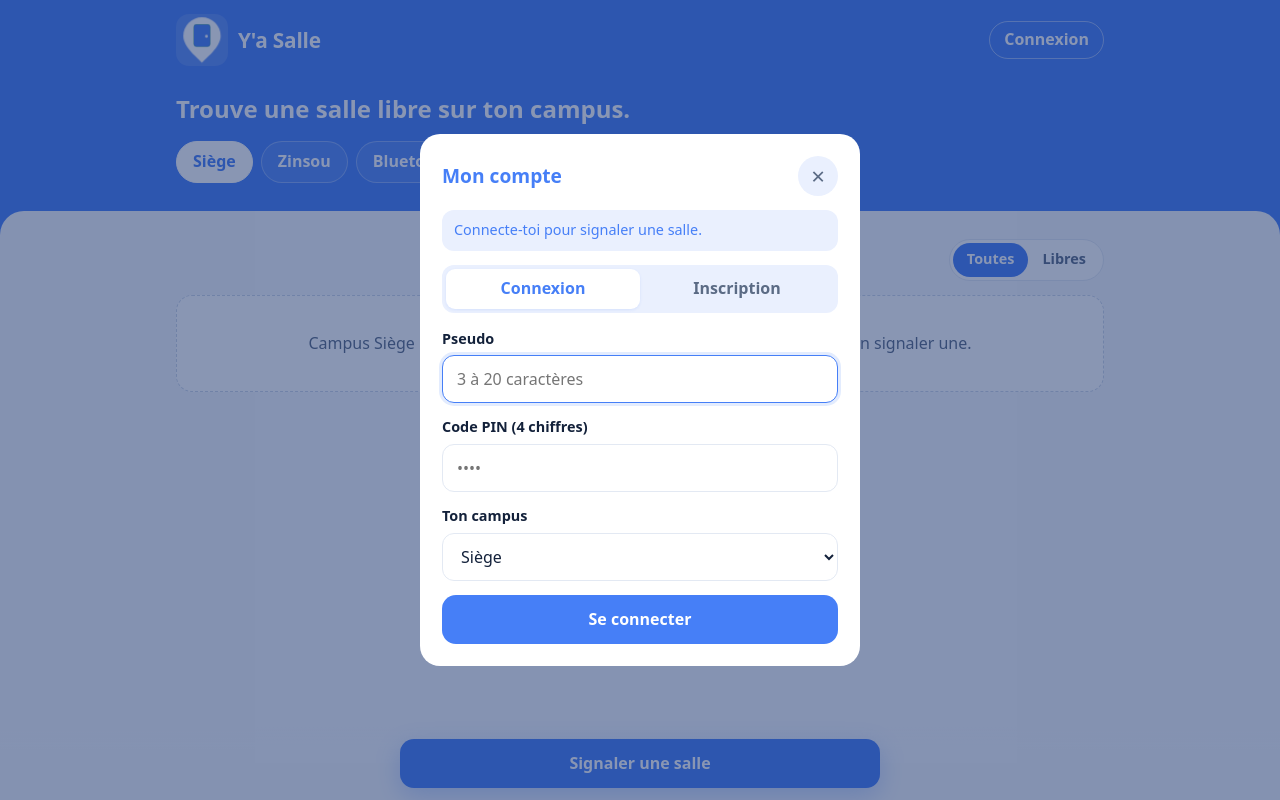
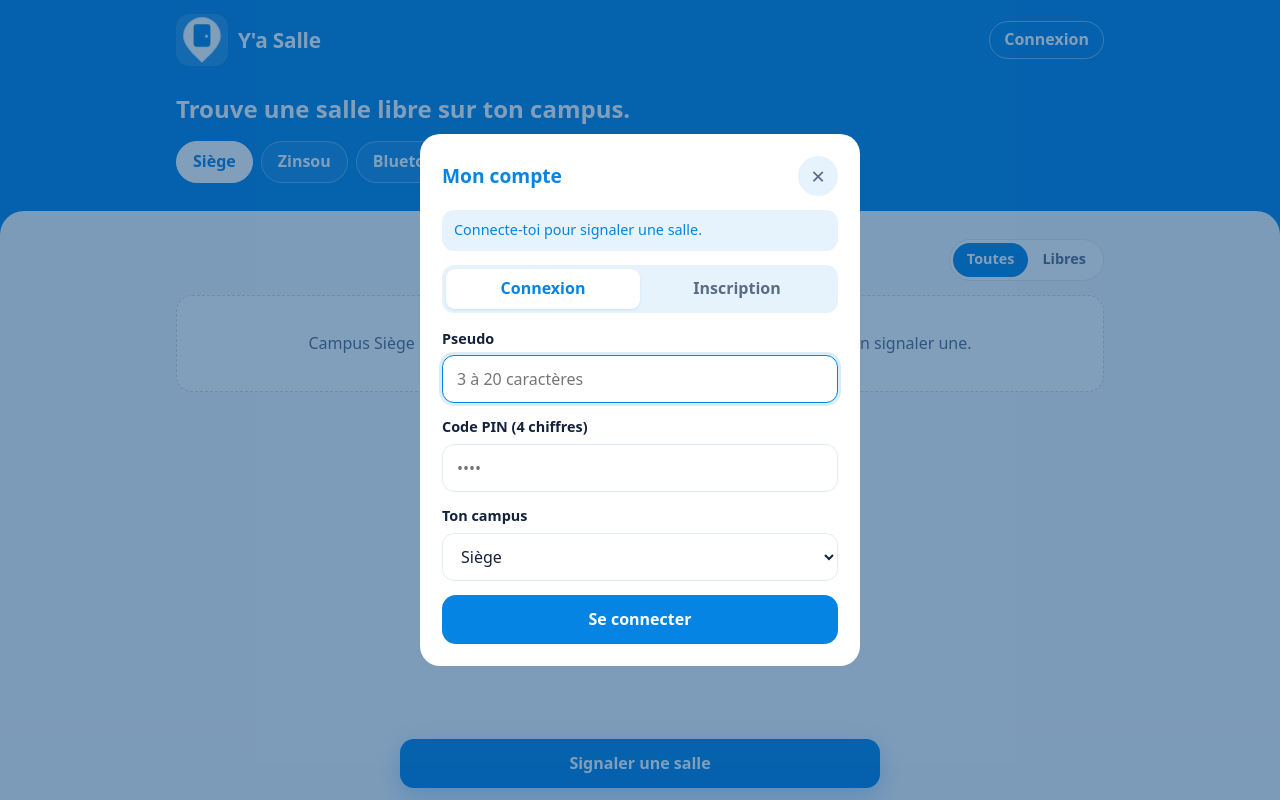
Before and after one commit to hanieljean42-eng/ya-salle, a plain HTML site: page index.html in a window 1280 px wide. Both pictures are taken after a click on the button "Signaler une salle". Drawn offline with Linux system fonts and the light colour scheme.

Commit message:
IUAのシャツの空色 #0684e3 に統一 (v1.0.4)
Co-Authored-By: Paul Jean <hanieljea@gmail.com>

```diff
--- a/app.js
+++ b/app.js
@@ -310,7 +310,7 @@ document.querySelectorAll('dialog').forEach(dialog => {
   dialog.addEventListener('click', e => { if (e.target === dialog || e.target.closest('[data-close]')) dialog.close(); });
 });
 
-const APP_VERSION = '1.0.3';
+const APP_VERSION = '1.0.4';
 async function checkUpdate() {
   if (!APP_VERSION || APP_VERSION.startsWith('__')) return;
   try {
--- a/index.html
+++ b/index.html
@@ -5,7 +5,7 @@
   <meta name="viewport" content="width=device-width, initial-scale=1, viewport-fit=cover">
   <title>Y'a Salle — Trouver une salle libre à l'IUA</title>
   <meta name="description" content="Trouvez une salle libre sur les campus de l'Institut Universitaire d'Abidjan.">
-  <meta name="theme-color" content="#467ff7">
+  <meta name="theme-color" content="#0684e3">
 </head>
 <body>
   <header class="hero">
--- a/style.css
+++ b/style.css
@@ -1,8 +1,8 @@
 :root {
-  --blue: #467ff7;
-  --blue-dark: #2f63e0;
-  --blue-mid: #7fa3fa;
-  --blue-soft: #eaf0fe;
+  --blue: #0684e3;
+  --blue-dark: #056fc4;
+  --blue-mid: #4da9f0;
+  --blue-soft: #e6f3fd;
   --free: #1f9d55;
   --free-soft: #e8f6ee;
   --busy: #d64545;
@@ -32,7 +32,7 @@ button { cursor: pointer; touch-action: manipulation; }
 :focus-visible {
   outline: 3px solid rgba(255, 255, 255, .85);
   outline-offset: 2px;
-  box-shadow: 0 0 0 5px rgba(70, 127, 247, .45);
+  box-shadow: 0 0 0 5px rgba(6, 132, 227, .45);
 }
 
 /* En-tête bleu */
@@ -185,7 +185,7 @@ button { cursor: pointer; touch-action: manipulation; }
   padding: 12px 16px calc(12px + var(--safe-bottom));
   background: linear-gradient(to top, #f6f8fc 70%, rgba(246, 248, 252, 0));
 }
-.action-bar .btn { max-width: 480px; margin: 0 auto; display: block; box-shadow: 0 8px 24px rgba(70, 127, 247, .28); }
+.action-bar .btn { max-width: 480px; margin: 0 auto; display: block; box-shadow: 0 8px 24px rgba(6, 132, 227, .28); }
 
 /* Fenêtres : feuille du bas sur mobile */
 .modal {
@@ -198,7 +198,7 @@ button { cursor: pointer; touch-action: manipulation; }
   overflow-y: auto;
 }
 .modal[open] { animation: sheet-up .22s ease-out; }
-.modal::backdrop { background: rgba(20, 46, 105, .5); }
+.modal::backdrop { background: rgba(4, 64, 120, .5); }
 .modal-body { padding: 20px 18px calc(20px + var(--safe-bottom)); }
 .modal-body::before { content: ""; display: block; width: 40px; height: 4px; border-radius: 4px; background: var(--border); margin: -8px auto 14px; }
 .modal-head { display: flex; align-items: center; justify-content: space-between; margin-bottom: 14px; }
@@ -207,7 +207,7 @@ button { cursor: pointer; touch-action: manipulation; }
 
 .tabs { display: flex; background: var(--blue-soft); border-radius: 12px; padding: 4px; margin-bottom: 16px; }
 .tabs button { flex: 1; min-height: 40px; border: 0; background: none; border-radius: 9px; font-weight: 700; color: var(--muted); }
-.tabs button[aria-selected="true"] { background: #fff; color: var(--blue); box-shadow: 0 1px 3px rgba(70, 127, 247, .12); }
+.tabs button[aria-selected="true"] { background: #fff; color: var(--blue); box-shadow: 0 1px 3px rgba(6, 132, 227, .12); }
 
 .form { display: flex; flex-direction: column; gap: 14px; }
 .field { display: flex; flex-direction: column; gap: 6px; border: 0; padding: 0; margin: 0; min-width: 0; }
@@ -223,7 +223,7 @@ button { cursor: pointer; touch-action: manipulation; }
   font-size: 16px;
 }
 #reportForm input[name="room"] { text-transform: uppercase; font-weight: 700; letter-spacing: .02em; }
-.field input:focus, .field select:focus { border-color: var(--blue); outline: none; box-shadow: 0 0 0 3px rgba(70, 127, 247, .15); }
+.field input:focus, .field select:focus { border-color: var(--blue); outline: none; box-shadow: 0 0 0 3px rgba(6, 132, 227, .15); }
 .hint { color: var(--muted); font-size: .82rem; }
 .hint:empty { display: none; }
 .error { color: var(--busy); font-size: .88rem; margin: 0; }
@@ -241,7 +241,7 @@ button { cursor: pointer; touch-action: manipulation; }
 .segmented input:focus-visible + span {
   outline: 3px solid rgba(255, 255, 255, .85);
   outline-offset: 2px;
-  box-shadow: 0 0 0 5px rgba(70, 127, 247, .45);
+  box-shadow: 0 0 0 5px rgba(6, 132, 227, .45);
 }
 
 /* Message bref */
--- a/version.json
+++ b/version.json
@@ -1 +1 @@
-{"version":"1.0.3"}
+{"version":"1.0.4"}
```
